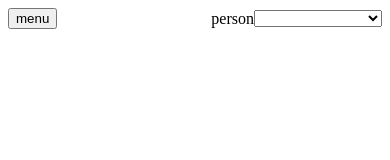
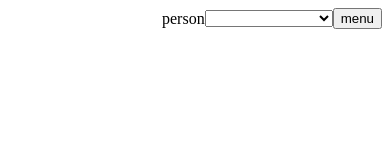
Before and after one commit to agendaga/sp-plugin-gym-time, a website: page src/index.template.html in a window 390 px wide. Drawn offline with Linux system fonts and the light colour scheme.

Commit message:
style(ui): move hamburger to right side
Place the menu toggle after the user switcher in the single-row header.

Co-authored-by: Copilot <223556219+Copilot@users.noreply.github.com>

```diff
--- a/src/index.template.html
+++ b/src/index.template.html
@@ -106,15 +106,15 @@
     <main class="page stack">
       <header class="card app-header">
         <div class="app-header__row">
-          <button id="menu-toggle" type="button" aria-label="Open menu" aria-expanded="false">
-            <span class="material-icons" aria-hidden="true">menu</span>
-          </button>
           <h1 class="grow">Gym Time</h1>
           <span id="today" class="text-muted"></span>
           <label class="user-switcher" for="profile-select">
             <span class="material-icons" aria-hidden="true">person</span>
             <select id="profile-select" aria-label="Switch user"></select>
           </label>
+          <button id="menu-toggle" type="button" aria-label="Open menu" aria-expanded="false">
+            <span class="material-icons" aria-hidden="true">menu</span>
+          </button>
         </div>
         <nav id="menu" hidden aria-label="Sections">
           <button id="menu-workout" type="button" aria-pressed="true">Workout</button>
```
Also changed, not shown: src/ui.smoke.test.ts (+1 -0 lines).
